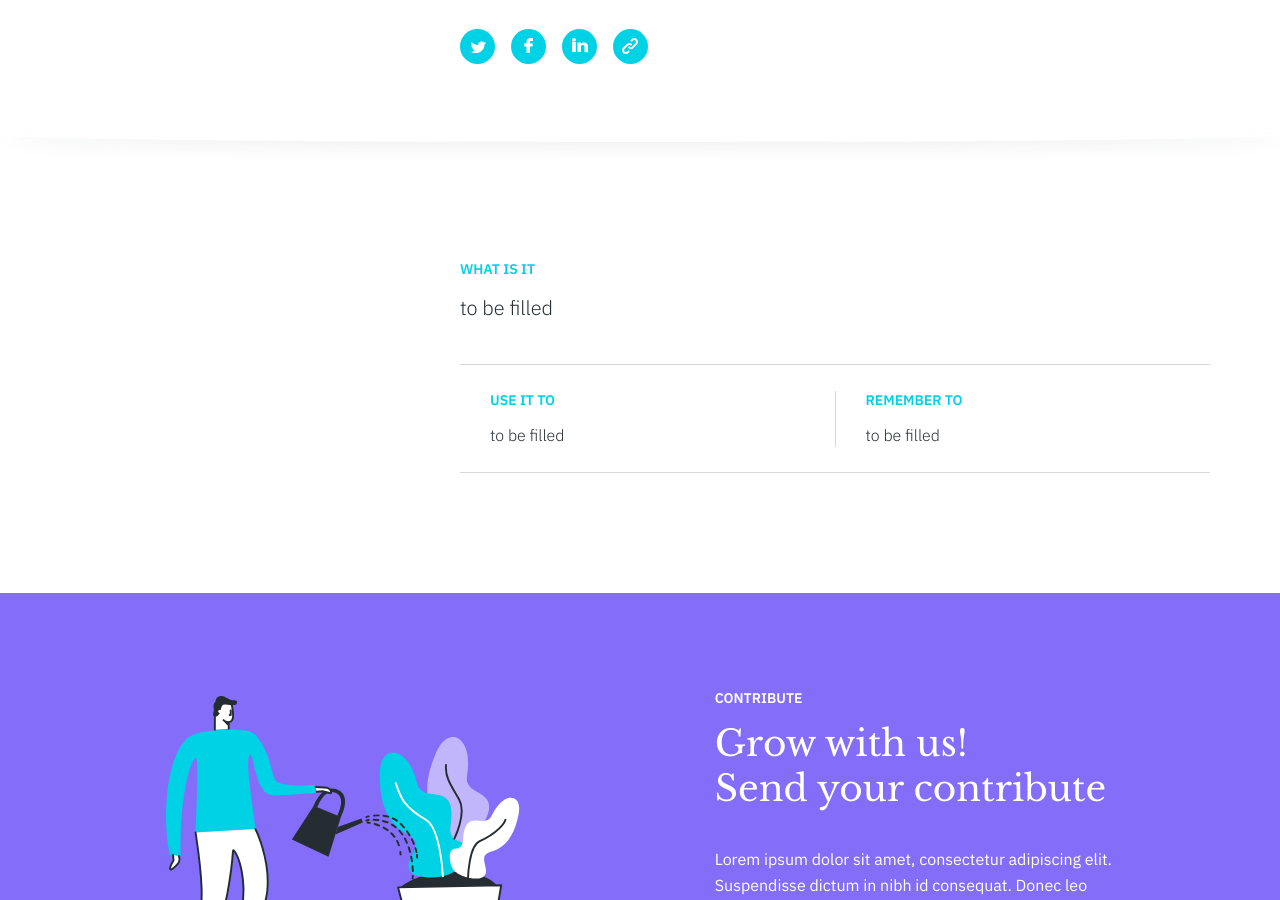
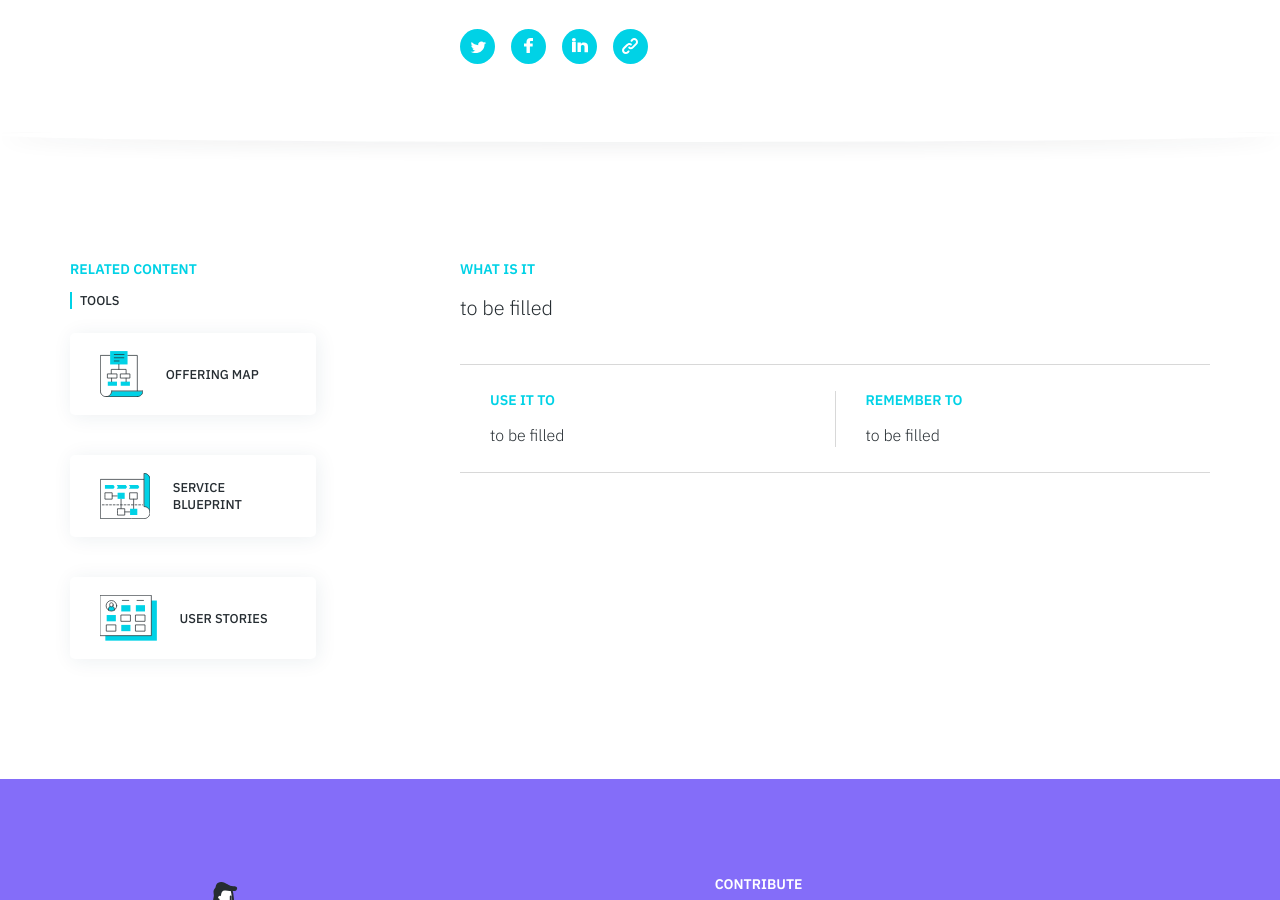
Before and after one commit to service-design-tools/sdt-website, a Jekyll site: the page built from _tools/service-roadmap.md, in a window 1280 px wide and 900 px high, scrolled down 434 px. Built offline with Jekyll 4.4.1, drawn with Linux system fonts in a browser that asks for light colours.

Commit message:
Update tool “service-roadmap”

```diff
--- a/_tools/service-roadmap.md
+++ b/_tools/service-roadmap.md
@@ -38,6 +38,11 @@ icon: >
     <line class="svg--outline svg--dashed" x1="12.9" y1="63.9" x2="111.4" y2="63.9"/>
     <line class="svg--outline svg--dashed" x1="12.9" y1="93.9" x2="111.4" y2="93.9"/>
   </svg>
+related:
+  tools:
+    - Offering Map
+    - Service Blueprint
+    - User Stories
 use: to be filled
 reminder: to be filled
 ---
```
